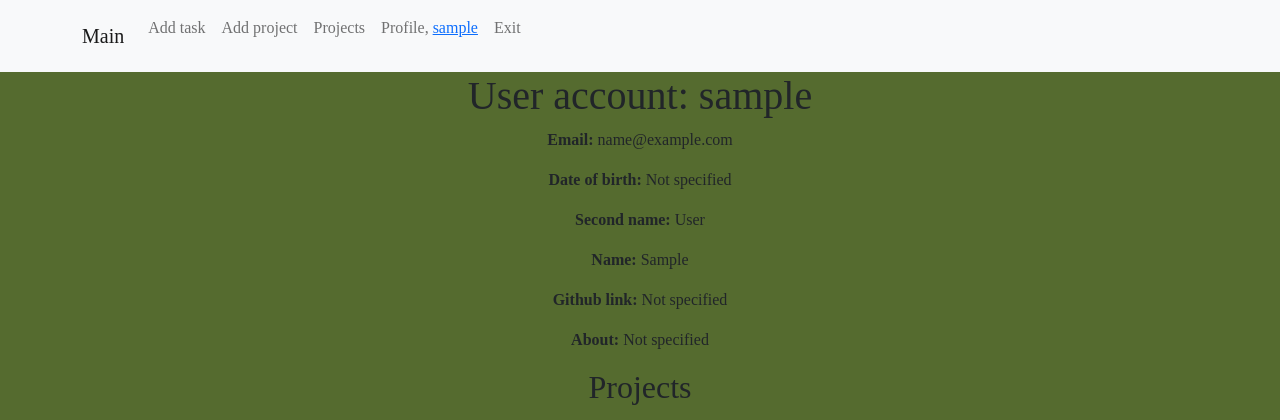
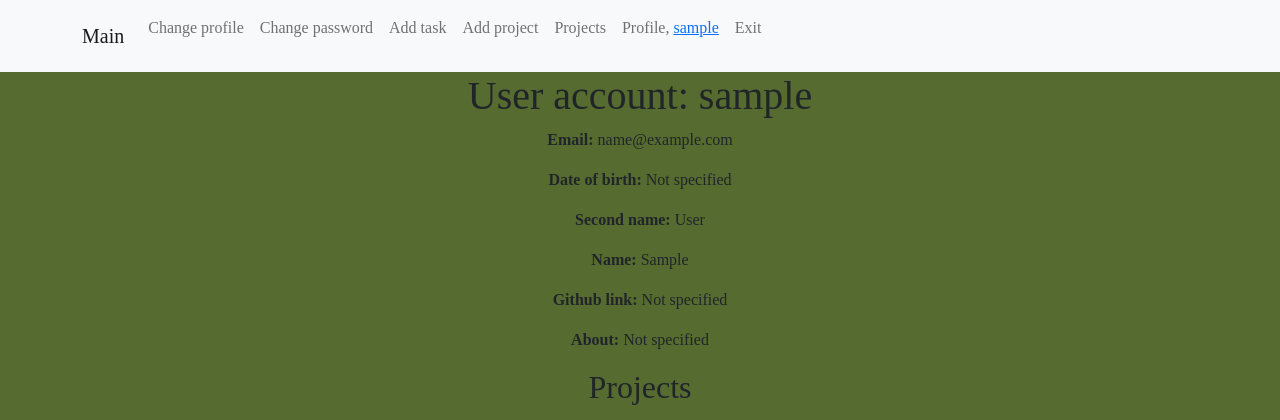
Before and after one commit to nishanova73/issue-tracker, a Django app: page /accounts/1/ in a window 1280 px wide. Shown: the top 420 px of the page. Run offline with Django 4.2, Linux system fonts and the light colour scheme; the visitor is signed in with stand-in values (Sample User, id 1); data comes from the database, SQL or seed files in the repository; parts of the project's set-up code (start-up, migrations or seed data) failed here and were passed over.

Commit message:
hw-61 created change password and update profile views

```diff
--- a/source/accounts/templates/profile.html
+++ b/source/accounts/templates/profile.html
@@ -1,4 +1,14 @@
 {% extends "base.html" %}
+{% block nav %}
+    {% if user_object == user %}
+        <li class="nav-item">
+            <a class="nav-link" href="{% url 'accounts:update_user' %}">Change profile</a>
+        </li>
+        <li class="nav-item">
+            <a class="nav-link" href="{% url 'accounts:change_password' %}">Change password</a>
+        </li>
+    {% endif %}
+{% endblock %}
 
 {% block content %}
     <h1>User account: {{ user_object.username }}</h1>
--- a/source/accounts/urls.py
+++ b/source/accounts/urls.py
@@ -1,7 +1,7 @@
 from django.contrib.auth.views import LoginView, LogoutView
 from django.urls import path
 
-from accounts.views import RegisterView, UserProfileView
+from accounts.views import RegisterView, UserProfileView, UpdateUserView, UserPasswordChangeView
 
 app_name = 'accounts'
 
@@ -10,4 +10,6 @@ urlpatterns = [
     path('login/', LoginView.as_view(template_name="login.html"), name="login"),
     path('logout/', LogoutView.as_view(), name="logout"),
     path('registration/', RegisterView.as_view(), name="registration"),
+    path("update/", UpdateUserView.as_view(), name="update_user"),
+    path("change-password/", UserPasswordChangeView.as_view(), name="change_password")
 ]
--- a/source/accounts/views.py
+++ b/source/accounts/views.py
@@ -4,10 +4,10 @@ from django.contrib.auth.models import User
 from django.core.paginator import Paginator
 from django.shortcuts import render, redirect
 from django.urls import reverse
-from django.views.generic import CreateView, DetailView
+from django.views.generic import CreateView, DetailView, UpdateView
 
 from webapp.models import Project
-from accounts.forms import MyUserCreationForm
+from accounts.forms import MyUserCreationForm, UserUpdateForm, ProfileUpdateForm, PasswordChangeForm
 from accounts.models import Profile
 
 
@@ -72,3 +72,66 @@ class UserProfileView(LoginRequiredMixin, DetailView):
         kwargs['is_paginated'] = page.has_other_pages()
 
         return super(UserProfileView, self).get_context_data(**kwargs)
+
+
+class UpdateUserView(LoginRequiredMixin, UpdateView):
+    model = User
+    form_class = UserUpdateForm
+    form_profile_class = ProfileUpdateForm
+    template_name = "update_profile.html"
+    context_object_name = "user_object"
+
+    def get_success_url(self):
+        return reverse("accounts:user-profile", kwargs={"pk": self.kwargs.get("pk")})
+
+    def get_object(self, queryset=None):
+        return self.request.user
+
+    def post(self, request, *args, **kwargs):
+        self.object = self.get_object()
+
+        form = self.get_form()
+        profile_form = self.get_profile_form()
+
+        if form.is_valid() and profile_form.is_valid():
+            return self.form_valid(form, profile_form)
+        else:
+            return self.form_invalid(form, profile_form)
+
+    def form_valid(self, form, profile_form):
+        profile_form.save()
+        return super().form_valid(form)
+
+    def form_invalid(self, form, profile_form):
+        context = self.get_context_data(form=form, profile_form=profile_form)
+        return self.render_to_response(context)
+
+    def get_profile_form(self):
+        form_kwargs = {'instance': self.object.profile}
+        if self.request.method == 'POST':
+            form_kwargs['data'] = self.request.POST
+            form_kwargs['files'] = self.request.FILES
+        return ProfileUpdateForm(**form_kwargs)
+
+    def get_context_data(self, **kwargs):
+        if 'profile_form' not in kwargs:
+            kwargs['profile_form'] = self.get_profile_form()
+        return super().get_context_data(**kwargs)
+
+
+class UserPasswordChangeView(LoginRequiredMixin, UpdateView):
+    model = get_user_model()
+    template_name = 'user_password_change.html'
+    form_class = PasswordChangeForm
+    context_object_name = 'user_object'
+
+    def form_valid(self, form):
+        response = super().form_valid(form)
+        update_session_auth_hash(self.request, self.object)
+        return response
+
+    def get_object(self, queryset=None):
+        return self.request.user
+
+    def get_success_url(self):
+        return reverse("accounts:profile", kwargs={"pk": self.request.user.pk})
```
Also changed, not shown: source/accounts/forms.py (+44 -0 lines), source/accounts/templates/update_profile.html (added, +10 -0 lines), source/accounts/templates/user_password_change.html (added, +21 -0 lines).
